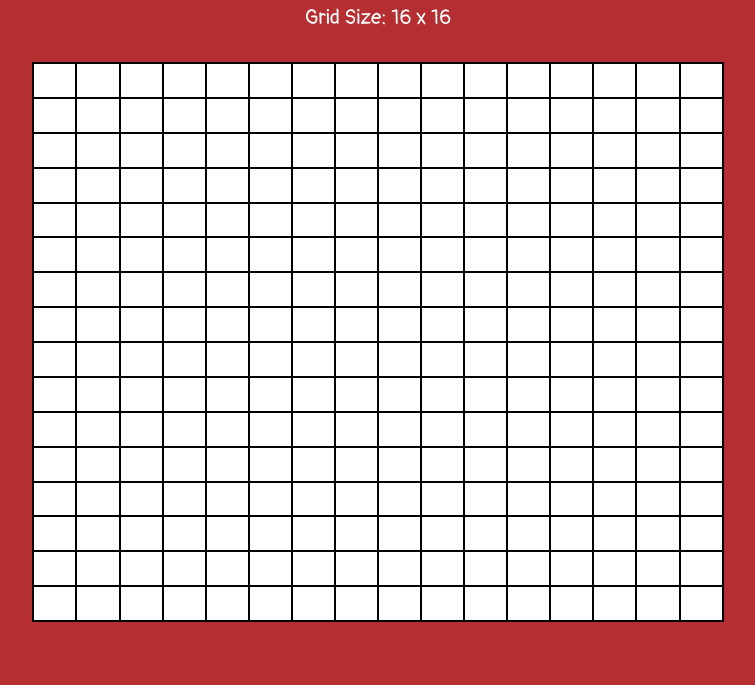
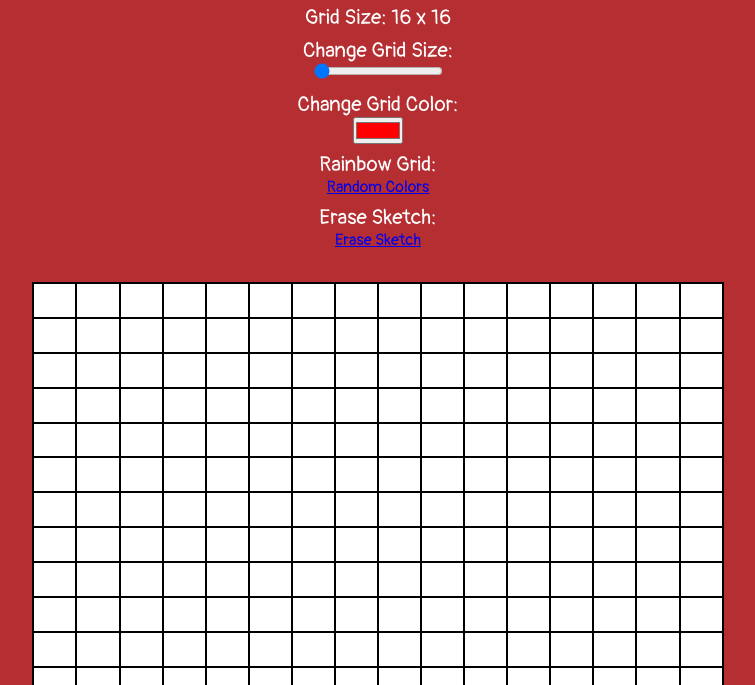
Before and after one commit to QueueElTee/Etch-a-Sketch, a plain HTML site: page index.html in a window 1280 px wide. Shown: the part 115-800 px from the top of the page, without its empty margins (262-1017 px from the left). Drawn offline with Linux system fonts and the light colour scheme.

Commit message:
Add Adjustments Class

```diff
--- a/index.html
+++ b/index.html
@@ -12,7 +12,25 @@
 <body>
     <main>
         <h1>Etch-a-Sketch</h1>
-        <p>Grid Size: <span>16 x 16</span></p>
+        <p>Grid Size: <span class="gird-count">16 x 16</span></p>
+        <div class="adjustments">
+            <div id="grid-slider">
+                <p>Change Grid Size: </p>
+                <input type="range" min="16" max="100" value="16" class="slider" id="myRange">
+            </div>
+            <div id="color-picker">
+                <p>Change Grid Color: </p>
+                <input type="color" id="favcolor" name="favcolor" value="#ff0000">
+            </div>
+            <div id="random-color">
+                <p>Rainbow Grid: </p>
+                <a href="#" class="random-color">Random Colors</a>
+            </div>
+            <div id="erase-sketch">
+                <p>Erase Sketch: </p>
+                <a href="#" class="erase-sketch">Erase Sketch</a>
+            </div>
+        </div>
         <div id="container"></div>
     </main>
     <script src="script.js"></script>
--- a/script.js
+++ b/script.js
@@ -1,4 +1,5 @@
 const container = document.querySelector('#container');
+const gridCount = document.querySelector('.grid-count');
 
 let createGrids = (gridValue) => {
     container.style.cssText = `grid-template-columns: repeat(${gridValue}, 1fr)`;
@@ -17,5 +18,6 @@ let colorGrids = (color) => {
     }));
 }
 
+
 createGrids(16);
-colorGrids('purple');
+colorGrids('black');
```
